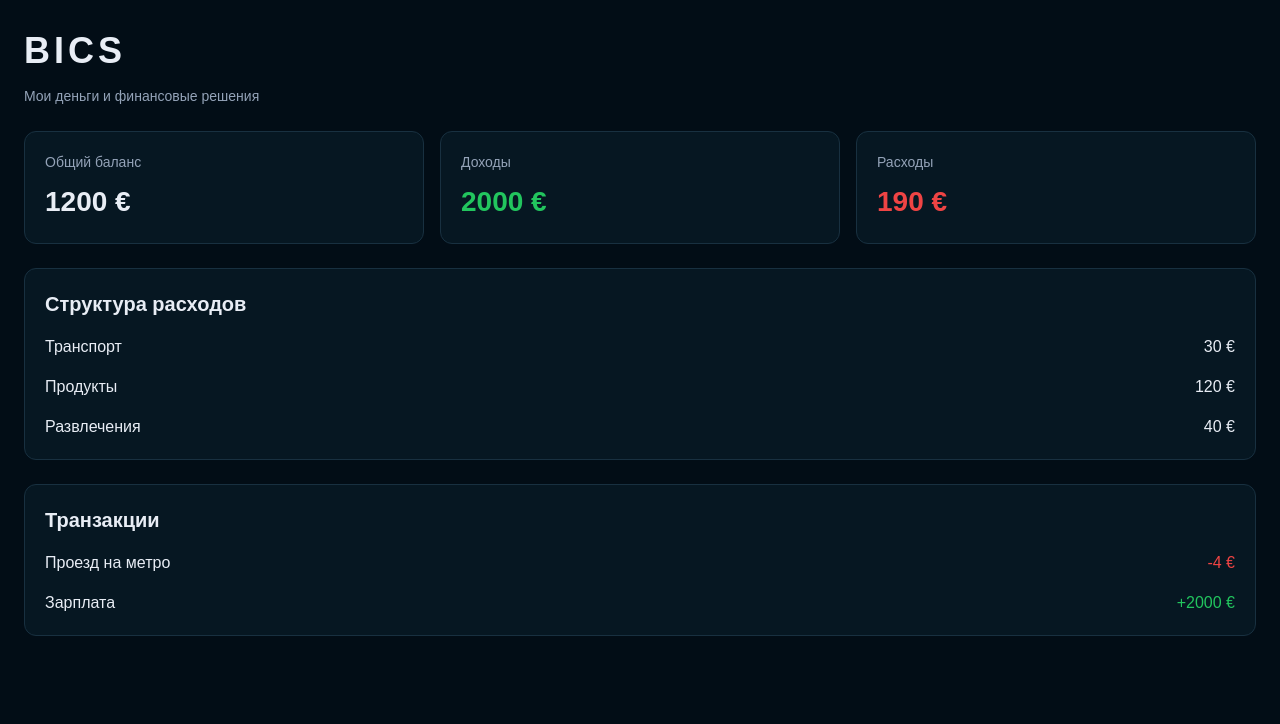
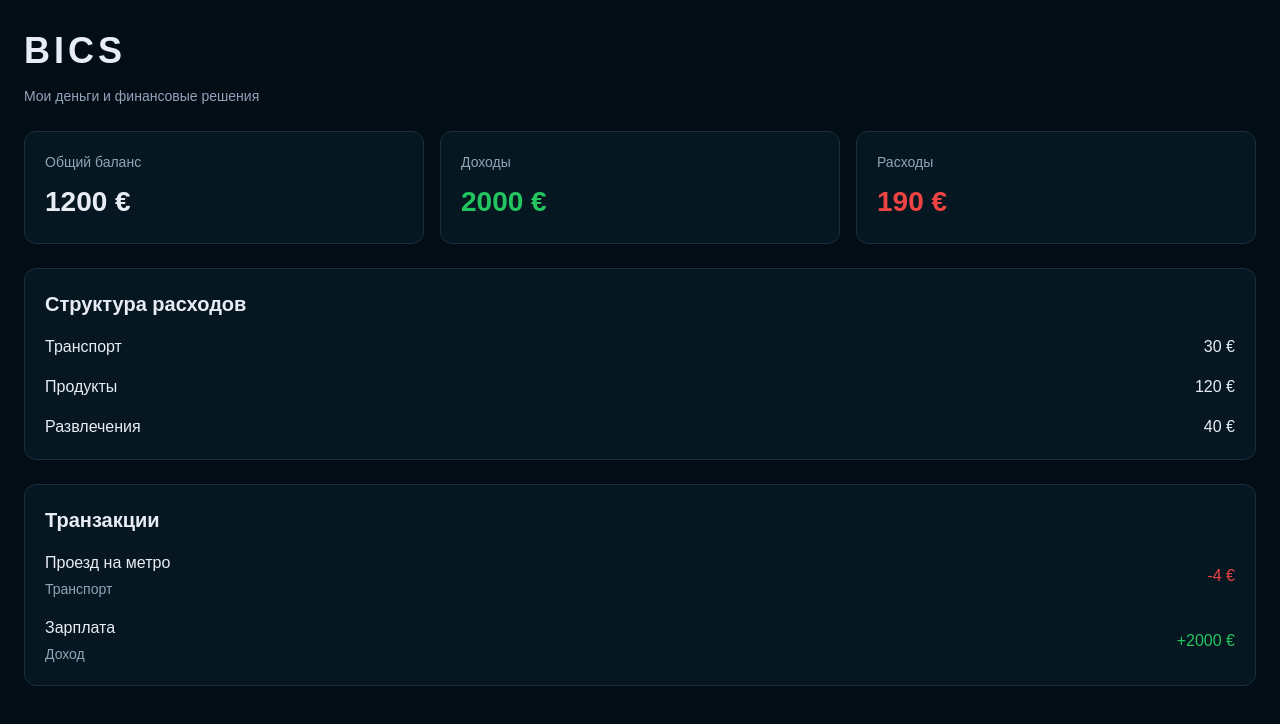
Before and after one commit to iwan-semjonow-dev/BICS, a React (Vite) app: page / in a window 1280 px wide. Shown: the top 724 px of the page. Built offline with nearby package versions, Linux system fonts and the light colour scheme.

Commit message:
Display transaction categories below titles

```diff
--- a/src/components/Transactions/Transactions.css
+++ b/src/components/Transactions/Transactions.css
@@ -14,6 +14,7 @@
     display: flex;
     justify-content: space-between;
     margin-top: 16px;
+    align-items: center;
 }
 
 .transaction-amount--income {
@@ -23,3 +24,14 @@
 .transaction-amount--expense {
     color: #ef4444;
 }
+
+.transaction-info {
+    display: flex;
+    flex-direction: column;
+    gap: 4px;
+}
+
+.transaction-category {
+    font-size: 14px;
+    color: #94a3b8;
+}
--- a/src/components/Transactions/Transactions.tsx
+++ b/src/components/Transactions/Transactions.tsx
@@ -18,7 +18,12 @@ function Transactions({ transactions }: TransactionsProps) {
             <h2>Транзакции</h2>
             {transactions.map((transaction) => (
                 <div className="transaction-row" key={transaction.id}>
-                    <span>{transaction.title}</span>
+                    <div className="transaction-info">
+                        <span>{transaction.title}</span>
+                        <span className="transaction-category">
+                            {transaction.category}
+                        </span>
+                    </div>
                     <span className={`transaction-amount--${transaction.type}`}>
                         {transaction.type === "income" ? "+" : "-"}
                         {transaction.amount} €
```
